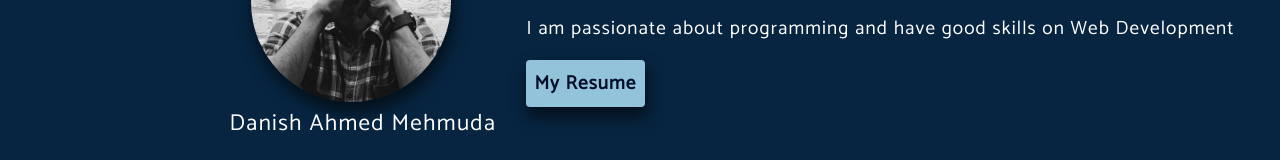
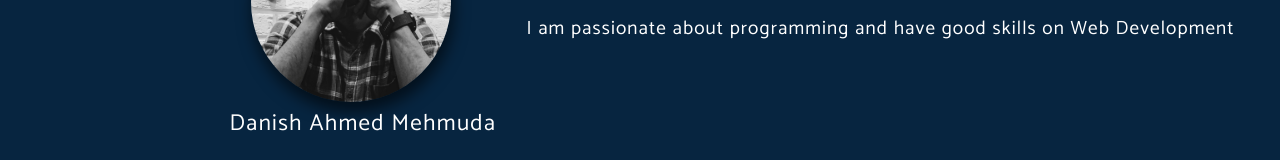
Before and after one commit to GLADI8R/Portfolio, a React (Create React App) app: page /about in a window 1280 px wide. Shown: the part 409-569 px from the top of the page. Built offline with nearby package versions, Linux system fonts and the light colour scheme.

Commit message:
Minor changes

```diff
--- a/src/Components/About/About.js
+++ b/src/Components/About/About.js
@@ -3,7 +3,6 @@ import TimeLine from '../Timeline/Timeline';
 import './About.scss';
 import '../../Sass/styles.scss';
 import Danish from '../../Asset/images/Danish.jpg';
-import resume from '../../Asset/Resume/Danish.pdf';
 
 const About = () => {
     return(
@@ -18,9 +17,9 @@ const About = () => {
                     <p>I am Electronics and Communication Engineering Undergraduate</p>
                     <p>I have good understanding of Data Structures and Algorithms</p>
                     <p>I am passionate about programming and have good skills on Web Development</p>
-                    <a href={resume} download>
+                    {/* <a href={resume} download>
                         <span>My Resume</span>
-                    </a>
+                    </a> */}
                 </div>
             </div>
             <TimeLine />
```
Also changed, not shown: 1 other file (tests, documents, lock files or other folders).
